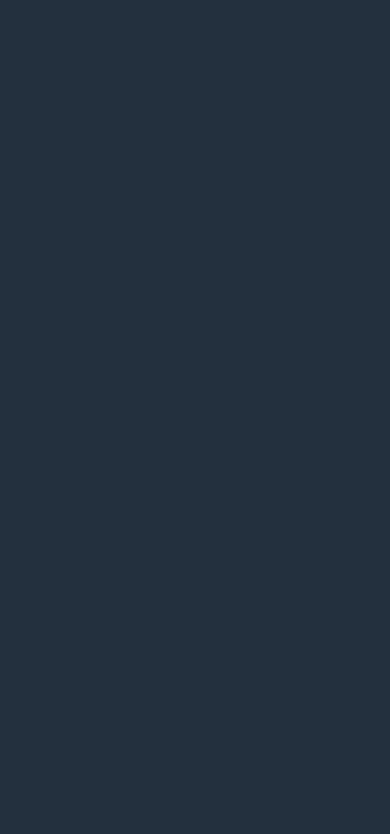
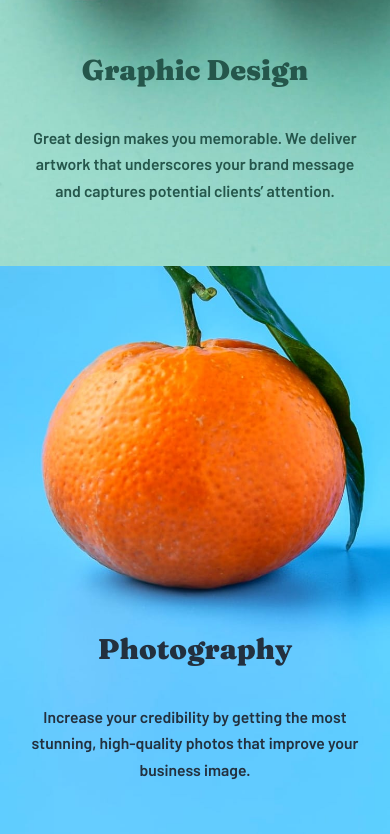
Before and after one commit to pkthunder87/agency-landing, a React (Vite) app: page / in a window 390 px wide. Shown: the part 2370-3204 px from the top of the page. Before the commit the page ends 2227 px from the top, so only its background shows below. Built offline with nearby package versions, Linux system fonts and the light colour scheme.

Commit message:
Feat: Finish static Concept section for mobile

```diff
--- a/src/App.jsx
+++ b/src/App.jsx
@@ -26,6 +26,24 @@ const learn2 = {
   text: "Using a collaborative formula of designers, researchers, photographers, videographers, and copywriters, we’ll build and extend your brand in digital places.",
 };
 
+const concept1 = {
+  num: 1,
+  imgBG: `url("./assets/images/${
+    isMobile ? "mobile" : "desktop"
+  }/image-graphic-design.jpg")`,
+  title: "Graphic Design",
+  text: "Great design makes you memorable. We deliver artwork that underscores your brand message and captures potential clients’ attention.",
+};
+
+const concept2 = {
+  num: 2,
+  imgBG: `url("./assets/images/${
+    isMobile ? "mobile" : "desktop"
+  }/image-photography.jpg")`,
+  title: "Photography",
+  text: "Increase your credibility by getting the most stunning, high-quality photos that improve your business image.",
+};
+
 function App() {
   return (
     <div className="agency">
@@ -50,8 +68,18 @@ function App() {
             title={learn2.title}
             text={learn2.text}
           />
-          <Concept />
-          <Concept />
+          <Concept
+            num={concept1.num}
+            imgBG={concept1.imgBG}
+            title={concept1.title}
+            text={concept1.text}
+          />
+          <Concept
+            num={concept2.num}
+            imgBG={concept2.imgBG}
+            title={concept2.title}
+            text={concept2.text}
+          />
         </section>
 
         <Testimonials />
--- a/src/components/Concept.jsx
+++ b/src/components/Concept.jsx
@@ -1,5 +1,15 @@
-function Concept() {
-  return <div className="agency__concept">Concept</div>;
+function Concept({ num, imgBG, title, text }) {
+  return (
+    <div
+      className={`agency__concept concept--${num}`}
+      style={{ backgroundImage: imgBG }}
+    >
+      <h2 className={`concept__title concept__title--${num} serifs`}>
+        {title}
+      </h2>
+      <p className={`concept__text concept__text--${num}`}>{text}</p>
+    </div>
+  );
 }
 
 export default Concept;
--- a/src/components/Learn.jsx
+++ b/src/components/Learn.jsx
@@ -9,7 +9,6 @@ function Learn({ num, img, imgAlt, title, text }) {
         <h2 className="learn__title serifs">{title}</h2>
         <p className="learn__text">{text}</p>
         <p className={`learn__more highlight  serifs highlight--${num}`}>
-          {/* <mark className={`learn__mark mark--${num}`}>Learn More</mark> */}
           learn more
         </p>
       </div>
--- a/src/sass/_components.scss
+++ b/src/sass/_components.scss
@@ -132,6 +132,57 @@
       }
     }
   }
+
+  .concept--2 {
+    margin-block-start: -13.5rem;
+  }
+
+  &__concept {
+    padding-inline: 3rem;
+    padding-block-start: 2.5rem;
+    padding-block-end: 20rem;
+    background-repeat: no-repeat;
+    background-size: contain;
+    position: relative;
+    text-align: center;
+
+    .concept {
+      &__title {
+        font-size: 2.85rem;
+        font-weight: 900;
+        margin-block-start: 34rem;
+        margin-block-end: 4rem;
+
+        &--1 {
+          color: var(--color-dark-desat-cyan);
+        }
+        &--2 {
+          color: var(--color-very-dark-desat-blue);
+        }
+      }
+
+      &__text {
+        font-size: 1.5rem;
+        text-wrap: stable;
+        scale: 1.05;
+        line-height: 1.65em;
+        &--1 {
+          color: var(--color-dark-desat-cyan);
+        }
+        &--2 {
+          color: var(--color-very-dark-desat-blue);
+        }
+      }
+    }
+  }
+
+  &__tests {
+    background-color: var(--color-white);
+    margin-block-start: -14rem;
+    position: relative;
+    z-index: 1;
+    height: 50rem;
+  }
 }
 
 .highlight {
```
Also changed, not shown: .eslintrc.cjs.
